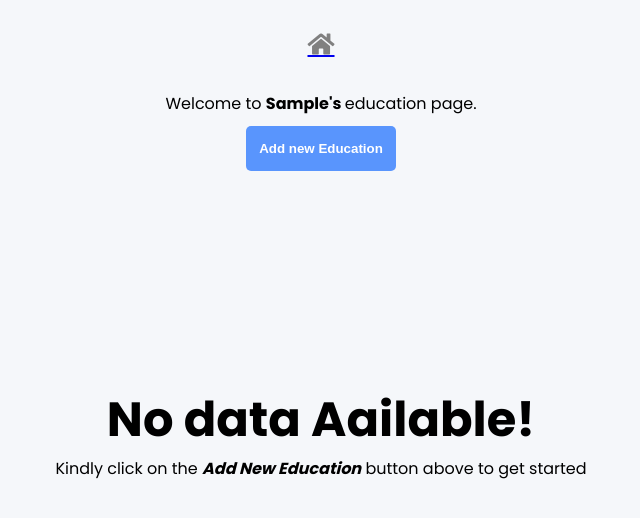
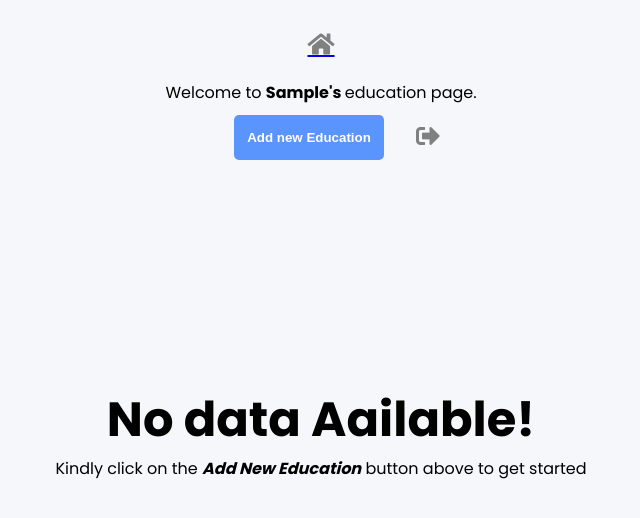
Before and after one commit to nonsodaniel/Showwcase-React-Challenge, a React (Create React App) app: page / in a window 1280 px wide. Both pictures are taken after typing "Sample" into the empty fields and a click on the button "Enter". Shown: the top 518 px of the page, without its empty margins (319-959 px from the left). Built offline with nearby package versions, Linux system fonts and the light colour scheme.

Commit message:
Added logout features

```diff
--- a/src/components/assets/css/style.css
+++ b/src/components/assets/css/style.css
@@ -28,13 +28,15 @@
   overflow: hidden;
   display: flex;
 }
-.fa-home{
+.fa-home, .icon-logout{
   display: flex;
   justify-content: center;
   margin: 2rem 0;
   font-size: 1.5rem;
   color: gray;
-
+}
+.icon-logout{
+  color: gray;
 }
 .forms-container {
   width: 100%;
@@ -252,6 +254,15 @@
 .select__school{
   display: none;
 }
+.cta{
+  display: flex;
+  width: 100%;
+  justify-content: center;
+  position: relative;
+}
+.cta span{
+  transform: translate(2rem, -0.8rem);
+}
 
 
 @media (max-width: 1050px) {
--- a/src/components/home/Home.js
+++ b/src/components/home/Home.js
@@ -40,7 +40,6 @@
                 <div className="form-wrap">
                     <form className="sign-in-form" onSubmit={handleSave}>
                         <p className="text-welcome">Hi there! Welcome to your education showcase.</p>
-
                         {
                             props.name ? (
                                 <Link to={`/profile/${props.name}`}> <Button type="submit">View Profile 	&#8594;</Button></Link>
--- a/src/components/profile/Profile.js
+++ b/src/components/profile/Profile.js
@@ -43,7 +43,6 @@
         }
     })
 };
-
 
 const Profile = (props) => {
     const [modalIsOpen, setIsOpen] = React.useState(false);
@@ -111,6 +110,7 @@
     }
     return (
         <>
+
             <ProfileHeader openModal={openModal} />
             {
                 props.profile && props.profile.length > 0 ? (
--- a/src/components/profile/ProfileDetails.js
+++ b/src/components/profile/ProfileDetails.js
@@ -8,9 +8,9 @@
             <div className="main-content">
                 {
                     props.data && props.data.length > 0 ? (
-                        props.data.map(o => {
+                        props.data.map(data_ => {
                             return (
-                                <ProfileList key={o.id}  {...o} openModal={props.openModal} />
+                                <ProfileList key={data_.id}  {...data_} openModal={props.openModal} />
                             )
                         })
                     ) : (<h1>Hello</h1>)
--- a/src/components/profile/ProfileHeader.js
+++ b/src/components/profile/ProfileHeader.js
@@ -1,5 +1,6 @@
 import React, { useEffect, useState } from 'react'
-import { Link } from 'react-router-dom'
+import { Link, withRouter } from 'react-router-dom'
+import { logout } from '../utils/userAction'
 import styled from "styled-components";
 
 const Button = styled.button`
@@ -20,14 +21,23 @@
     useEffect(() => {
         setName(localStorage.getItem('name'))
     }, [])
+    const handleLogout = () => {
+        logout()
+        props.history.push('/')
+    }
     return (
         <>
             <Link to='/'><i className="fas fa-home pointer"></i></Link>
             <header>
                 <p className="welcome__edu"> Welcome to <b>{name}'s </b> education page.</p>
-                <Button type="submit" onClick={props.openModal}>
-                    Add new Education
+                <div className="cta">
+                    <Button type="submit" onClick={props.openModal}>
+                        Add new Education
                 </Button >
+                    <span onClick={handleLogout}> <i className="fas fa-sign-out-alt icon-logout text-danger"></i></span>
+
+                </div>
+
             </header>
 
 
@@ -35,4 +45,4 @@
     )
 }
 
-export default ProfileHeader
+export default withRouter(ProfileHeader)
--- /dev/null
+++ b/src/components/utils/userAction.js
@@ -0,0 +1,4 @@
+export const logout = () => {
+    localStorage.removeItem("name")
+    localStorage.removeItem("profile")
+}
```
Also changed, not shown: public/index.html (+3 -4 lines), src/store.js (+2 -13 lines), src/store/actions/schoolAction.js (line endings or trailing spaces).
